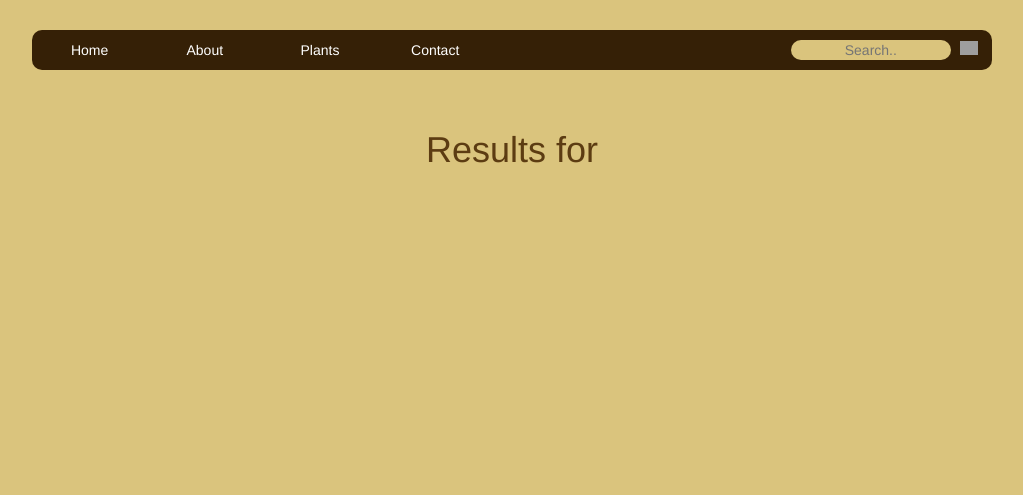
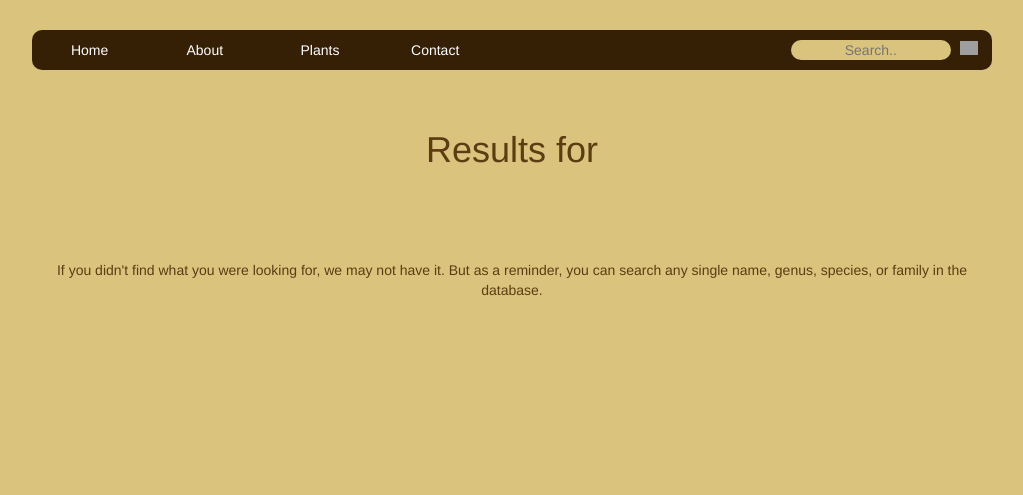
Before and after one commit to rebgrasshopper/SD-plant-animal-guide, a Django app: page /search/ in a window 1280 px wide. Shown: the part 160-655 px from the top of the page, without its empty margins (128-1151 px from the left). Before the commit the page ends 323 px from the top, so only its background shows below. Run offline with Django 3.2, Linux system fonts and the light colour scheme; some libraries are stand-ins or nearby versions; grey boxes are pictures that could not be loaded.

Commit message:
edited view of search results

```diff
--- a/guide/templates/guide/search_results.html
+++ b/guide/templates/guide/search_results.html
@@ -6,29 +6,36 @@
         <br /><br />
         <h1>Results for <b>{{ request.GET.q }}</b></h1>
         <br/><br/>
-
                 {% for plant in results %}
 
-        <div class='garden_mid'>
-            <div class='garden_marker_mid'>
-                <h3 class='garden_marker_mid'><a href="{% url 'plant_detail' slug=plant.slug %}">{{ plant.name }}</a></h3>
-                <p class='info_mid'>Latin name: {{ plant.genus }} {{ plant.species }}</p>
+                <div class='group_garden_pot'>
+                    <div class='group_garden_info'>
+                        <h3><a href="{% url 'plant_detail' slug=plant.slug %}">{{ plant.name }}</a></h3>
+                        <p>Latin name: {{ plant.genus }} {{ plant.species }}</p>
                     </div>
-            <div class='garden_marker_mid'>
-                <a href="{% url 'plant_detail' slug=plant.slug %}"><img class='thumbnail' src='{{ plant.image_flower.url }}' title='{{ plant.image_whole_title }}' height = '100px'></a>
-                <h3 class='subject_mid'>Description:</h3>
-                <p class='short_mid'>{{ plant.description }}</p>
+                    <div class='group_garden_plant'>
+                        <a href="{% url 'plant_detail' slug=plant.slug %}"><img class='group_garden_plant_image' src='{{ plant.image_flower.url }}' title='{{ plant.image_whole_title }}' height = '100px'></a>
+                        <h3>Description:</h3>
+                        <p class='plant_descriptions'>{{ plant.description }}</p>
                     </div>
                 </div>
                 <br />
 
                 {% endfor %}
+                <br /><br />
+                <p>If you didn't find what you were looking for, we may not have it. But as a reminder, you can search any single name, genus, species, or family in the database.</p>
             <br/><br/><br/><br/><br/><br/><br/><br/><br/><br/><br/><br/><br/><br/><br/><br/><br/><br/><br/><br/><br/><br/><br/><br/><br/><br/><br/><br/><br/><br/>
-
-
         {% else %}
             <br /><br /><br />
-        <h3>Use the search bar on the top right to look for plants by name</h3>
+            <h3>Use the search bar on the top right to look for plants by any one of:</h3>
+            <h3>
+                <ul>
+                    <li>name</li>
+                    <li>species</li>
+                    <li>genus</li>
+                    <li>family</li>
+                </ul>
+            </h3>
             <br /><br /><br /><br /><br /><br /><br /><br /><br /><br /><br /><br /><br /><br /><br /><br /><br /><br /><br /><br /><br /><br /><br /><br /><br /><br /><br /><br /><br /><br /><br /><br /><br /><br /><br /><br /><br /><br />
         {% endif %}
 
```
Lines whose indentation alone changed are shown as unchanged.
